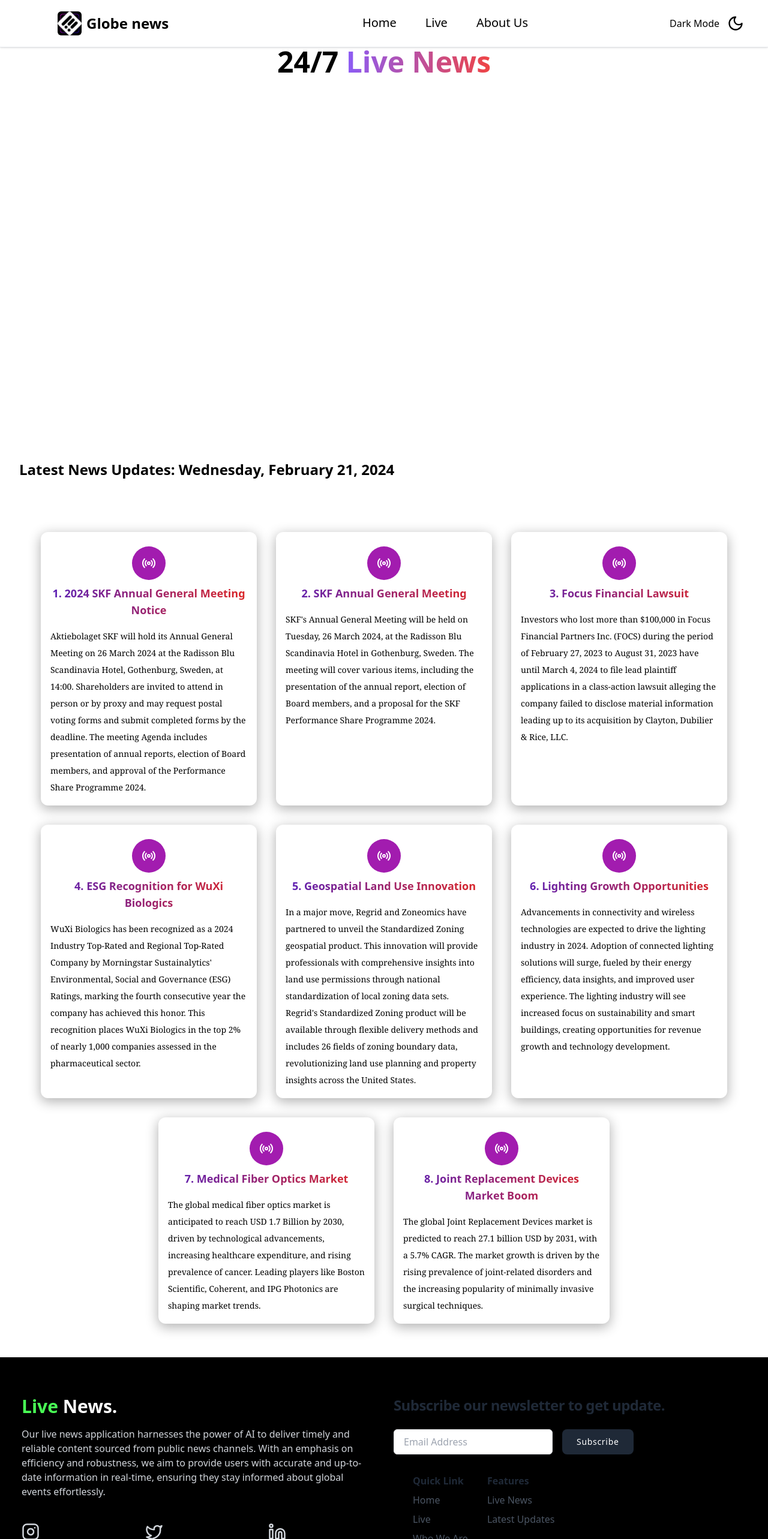
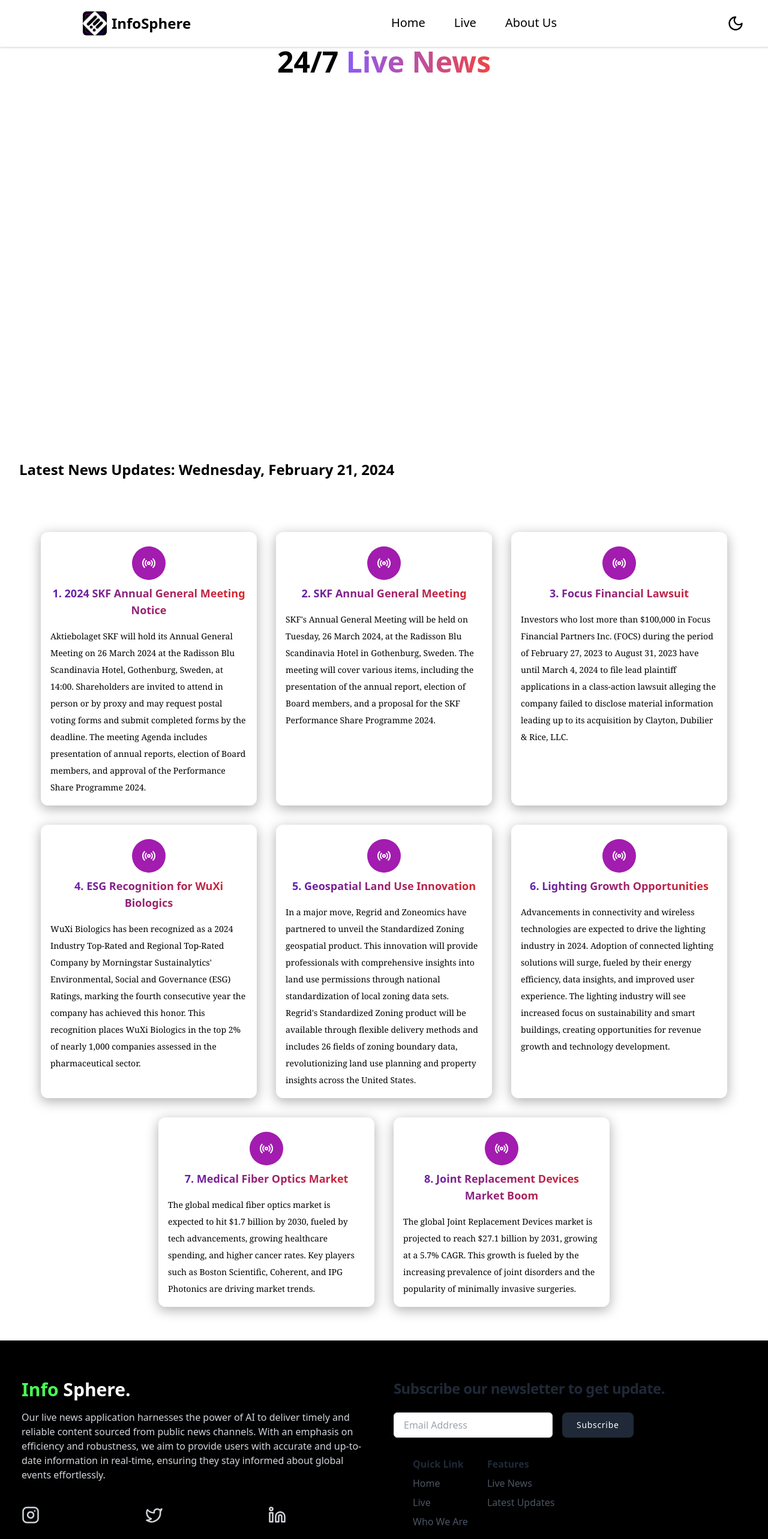
Before and after one commit to shreeshreee/ai_avatar_live_stream, a React (Create React App) app: page /live in a window 1280 px wide. Shown: the top 2566 px of the page at 60% size. Built offline with nearby package versions, Linux system fonts and the light colour scheme.

Commit message:
changed name and then globle comes first in mobile view

```diff
--- a/src/App.js
+++ b/src/App.js
@@ -9,7 +9,7 @@ import { NavLink } from "react-router-dom";
 import logo from './assets/logo.png'
 import { BrowserRouter as Router, Routes, Route } from 'react-router-dom';
 import About from "./components/About";
-import { Tally3, X } from 'lucide-react';
+import { AlignJustify, X } from 'lucide-react';
 import WebsocketStreaming from "./components/WebsocketStreaming";
 import useStore from "./VariableStore";
 import { ToggleLeft, ToggleRight, Moon, SunMoon } from 'lucide-react';
@@ -29,16 +29,15 @@ function App() {
     <>
       <Router>
         <div className={`sticky top-0 z-20 ${darkTheme ? "bg-[#0e0e0e]" : "bg-white"} w-full`}>
-          <nav class={`${darkTheme ? "bg-[#0e0e0e]" : "bg-white"} bg-black shadow flex border-b-[0.25px] border-gradient-violet-red `}>
-
+          <nav class={`${darkTheme ? "bg-black border-gray-900" : "bg-white"} shadow flex border-b `}>
             <NavLink to='/home' className='w-full lg:w-auto items-center flex'>
               {/* <img className='w-32 sticky p-2 mx-auto lg:ml-20' src={logo} alt="Logo" /> */}
-              <h1 className='w-72 items-center sticky p-2 mx-auto lg:ml-20 font-semibold text-2xl flex '><span><img className="w-10 m-2 rounded-md" src={logo} /></span><span className={`${darkTheme ? "text-white" : "text-black"} text-stroke font-bold`}>Globe news</span></h1>
+              <h1 className='w-72 items-center justify-center sticky p-2 mx-auto lg:ml-20 font-semibold text-2xl flex '><span><img className="w-10 m-2 rounded-md" src={logo} /></span><span className={`${darkTheme ? "text-white" : "text-black"} text-stroke font-bold`}>InfoSphere</span></h1>
               {/* <h1 className="md:text-4xl  sm:text-3xl text-2xl font-bold p-3 border-2 border-red-300  rounded-3xl bg-gradient-to-r from-violet-500 to-red-500 bg-clip-text text-transparent">Our Services</h1> */}
             </NavLink>
 
-            <div onClick={(e) => { setOpenMenu(!openMenu) }} className={`absolute right-5 top-1/2 transform ${darkTheme ? "text-white" : "text-black"} -translate-y-1/2 md:hidden hover:scale-105 cursor-pointer`}>
-              {openMenu ? <X size={30} /> : <Tally3 className="rotate-90" size={30} />}
+            <div onClick={(e) => { setOpenMenu(!openMenu) }} className={`absolute right-5 top-1/2 transform ${darkTheme ? "text-white" : "text-black"} -translate-y-1/2 md:hidden hover:scale-105 cursor-pointer `}>
+              {openMenu ? <X size={30} /> : <AlignJustify className="" size={30} />}
             </div>
             <div className={`${darkTheme ? "bg-[#0e0e0e]" : "bg-white"} ${openMenu ? "fixed left-0 top-0 w-[60%] border-r h-full border-r-gray-900 text-white ease-in-out duration-500 md:hidden" : "fixed left-[-100%] top-0 w-[60%] border-r h-full border-r-gray-900 bg-white ease-out duration-500"}`}>
               <h1 className={`w-full m-4 text-3xl ${darkTheme ? "text-white" : "text-black"} font-bold `}><span className="text-red-500">Live</span> News.</h1>
@@ -77,13 +76,13 @@ function App() {
               {
                 darkTheme ? (
                   <div className="flex items-center">
-                    <span className="w-24 ">Light Mode</span>
+                    {/* <span className="w-24 ">Light Mode</span> */}
                     < SunMoon className="text-white w-7 h-7 lg:cursor-pointer" />
                   </div>
 
                 ) : (
                   <div className="flex items-center">
-                    <span className="w-24 ">Dark Mode</span>
+                    {/* <span className="w-24 ">Dark Mode</span> */}
                     <Moon className="text-black w-7 h-7 lg:cursor-pointer" />
                   </div>
                 )
--- a/src/components/Live.jsx
+++ b/src/components/Live.jsx
@@ -22,8 +22,8 @@ function Live() {
         { 'headline': 'ESG Recognition for WuXi Biologics', 'description': "WuXi Biologics has been recognized as a 2024 Industry Top-Rated and Regional Top-Rated Company by Morningstar Sustainalytics' Environmental, Social and Governance (ESG) Ratings, marking the fourth consecutive year the company has achieved this honor. This recognition places WuXi Biologics in the top 2% of nearly 1,000 companies assessed in the pharmaceutical sector." },
         { 'headline': 'Geospatial Land Use Innovation', 'description': "In a major move, Regrid and Zoneomics have partnered to unveil the Standardized Zoning geospatial product. This innovation will provide professionals with comprehensive insights into land use permissions through national standardization of local zoning data sets. Regrid's Standardized Zoning product will be available through flexible delivery methods and includes 26 fields of zoning boundary data, revolutionizing land use planning and property insights across the United States." },
         { 'headline': 'Lighting Growth Opportunities', 'description': "Advancements in connectivity and wireless technologies are expected to drive the lighting industry in 2024.  Adoption of connected lighting solutions will surge, fueled by their energy efficiency, data insights, and improved user experience.  The lighting industry will see increased focus on sustainability and smart buildings, creating opportunities for revenue growth and technology development." },
-        { 'headline': 'Medical Fiber Optics Market', 'description': "The global medical fiber optics market is anticipated to reach USD 1.7 Billion by 2030, driven by technological advancements, increasing healthcare expenditure, and rising prevalence of cancer. Leading players like Boston Scientific, Coherent, and IPG Photonics are shaping market trends. " },
-        { 'headline': 'Joint Replacement Devices Market Boom', 'description': "The global Joint Replacement Devices market is predicted to reach 27.1 billion USD by 2031, with a 5.7% CAGR. The market growth is driven by the rising prevalence of joint-related disorders and the increasing popularity of minimally invasive surgical techniques." },
+        { 'headline': 'Medical Fiber Optics Market', 'description': "The global medical fiber optics market is expected to hit $1.7 billion by 2030, fueled by tech advancements, growing healthcare spending, and higher cancer rates. Key players such as Boston Scientific, Coherent, and IPG Photonics are driving market trends." },
+        { 'headline': 'Joint Replacement Devices Market Boom', 'description': "The global Joint Replacement Devices market is projected to reach $27.1 billion by 2031, growing at a 5.7% CAGR. This growth is fueled by the increasing prevalence of joint disorders and the popularity of minimally invasive surgeries." },
     ])
     useEffect(() => {
 
--- a/src/pages/Footer.jsx
+++ b/src/pages/Footer.jsx
@@ -5,7 +5,7 @@ function Footer() {
         <div className="bg-black">
             <div className="max-w-[1240px] mx-auto py-16 px-4 grid lg:grid-cols-2 gap-8 text-gray-300">
                 <div>
-                    <h1 className='w-full text-3xl font-bold text-white'><span className="text-[#49ff55]">Live</span> News.</h1>
+                    <h1 className='w-full text-3xl font-bold text-white'><span className="text-[#49ff55]">Info</span> Sphere.</h1>
                     {/* <p className="md:text-[1rem] text-left p-0 py-4 m-0">Experience the pulse of the world with our live news application, delivering real-time updates and insights straight to your fingertips. Stay informed, stay connected, and stay ahead with the latest news, wherever you are.</p> */}
                     <p className="md:text-[1rem] text-left p-0 py-4 m-0">Our live news application harnesses the power of AI to deliver timely and reliable content sourced from public news channels. With an emphasis on efficiency and robustness, we aim to provide users with accurate and up-to-date information in real-time, ensuring they stay informed about global events effortlessly.</p>
                     <div className="flex justify-between md:w-[75%] my-6">
--- a/src/pages/Introduction.jsx
+++ b/src/pages/Introduction.jsx
@@ -13,11 +13,11 @@ function Introduction() {
                 {/* <img className="w-[500px] mx-auto my-4 rounded-3xl" src={ai} alt="/" /> */}
                 <Lottie className="w-auto mx-auto my-4 rounded-3xl" animationData={aiCircute} loop={true} />
                 <div className="flex flex-col justify-center">
-                    <h1 className={`md:text-4xl sm:text-3xl text-center lg:text-left ${darkTheme ? "text-white" : "text-black"} text-2xl font-bold py-2`}>Introducing <span className="text-red-600">Globe</span> News</h1>
+                    <h1 className={`md:text-4xl sm:text-3xl text-center lg:text-left ${darkTheme ? "text-white" : "text-black"} text-2xl font-bold py-2`}>Introducing <span className="text-[#fb5af8]">InfoSphere</span> </h1>
                     <p className={`md:text-[1rem] text-center lg:text-left p-0 m-0 ${darkTheme ? "text-white" : "text-black"}`}>Welcome to our innovative news platform, where cutting-edge technology meets real-time journalism. Our application revolutionizes the way news is delivered by providing live news content that is presented by an AI avatar through live streaming. With a seamless blend of artificial intelligence and live broadcasting, we bring you the latest updates and insights in a dynamic and engaging format. Stay tuned for a unique news experience that combines the power of AI with the immediacy of live streaming.</p>
                     {/* <a href='/live' className="bg-red-500  w-[200px] text-center rounded-md mx-auto md:mx-0 font-medium my-6 py-3">Live</a> */}
                     <div className="mx-auto my-3 flex w-full">
-                        <a onClick={(e) => { localStorage.setItem('TAB', 'LIVE') }} class="mx-auto text-sm tracking-wider text-white uppercase transition-colors duration-300 transform bg-red-600 rounded-lg lg:w-auto hover:bg-red-500 focus:outline-none focus:bg-red-500 flex items-center" href="/live"><Dot className="h-10 w-10 animate-pulse" /><p className="mr-4">Watch Live</p></a>
+                        <a onClick={(e) => { localStorage.setItem('TAB', 'LIVE') }} class="mx-auto lg:mx-0 text-sm tracking-wider text-white uppercase transition-colors duration-300 transform bg-red-600 rounded-lg lg:w-auto hover:bg-red-500 focus:outline-none focus:bg-red-500 flex items-center" href="/live"><Dot className="h-10 w-10 animate-pulse" /><p className="mr-4">Watch Live</p></a>
                     </div>
                 </div>
 
```
Also changed, not shown: src/components/LiveAvatar.jsx (+16 -0 lines), src/pages/Hero.jsx (+39 -5 lines).
